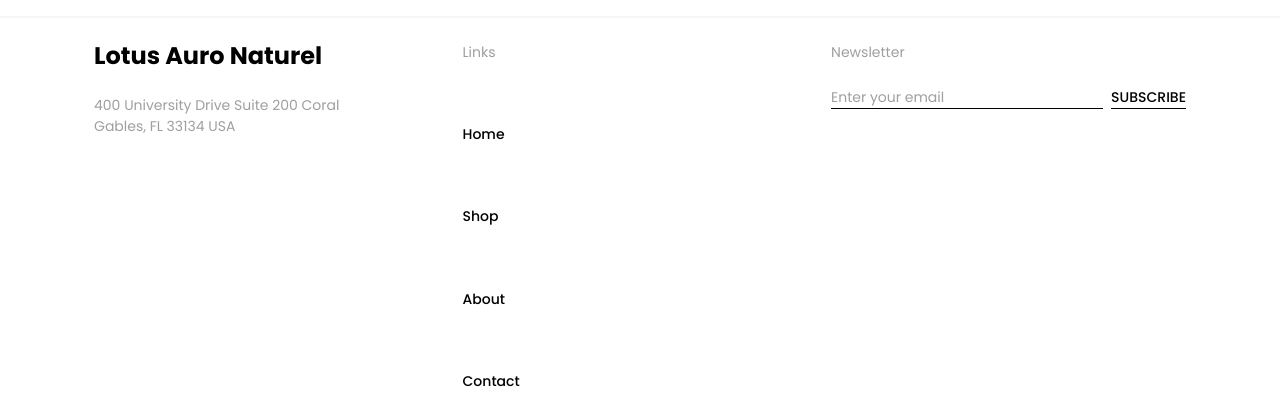
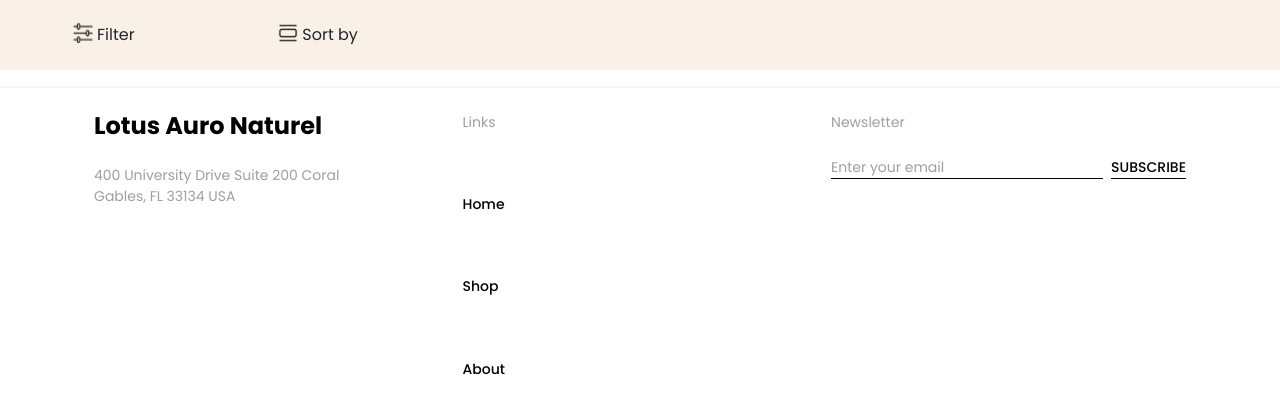
Before and after one commit to mervecoskunn/lotus-project, a Django app: page /shopping/ in a window 1280 px wide. Shown: the part 285-705 px from the top of the page. Run offline with Django 5.2, Linux system fonts and the light colour scheme; some libraries are stand-ins or nearby versions.

Commit message:
filter-row

```diff
--- a/lotus/shopping/static/shopping/css/shopping.css
+++ b/lotus/shopping/static/shopping/css/shopping.css
@@ -21,3 +21,7 @@
   background-size: cover;
   z-index: -1;
 }
+
+.filter-row {
+  background-color: #f9f1e7;
+}
--- /dev/null
+++ b/lotus/shopping/templates/shopping/includes/filter-row.html
@@ -0,0 +1,116 @@
+{% load static %}
+<div class="container-fluid filter-row">
+    <div class="row ps-5 py-3">
+        <div class="col-2 dropdown">
+            <button type="button"
+                    class="btn dropdown-btn d-flex"
+                    data-bs-toggle="dropdown"
+                    aria-expanded="false"
+                    data-bs-auto-close="outside">
+                <img src="{% static 'shopping/images/ic_filter.png' %}"
+                     alt="Filter"
+                     width="20"
+                     height="20">
+                <p class="poppins-400 ms-1 mb-0">Filter</p>
+            </button>
+
+            <form class="dropdown-menu p-4">
+                <div class="mb-3">
+                    <input type="checkbox" id="bracelet" name="bracelet" value="bracelet">
+                    <label for="bracelet">Bracelet</label>
+                </div>
+                <div class="mb-3">
+                    <input type="checkbox" id="pendulum" name="pendulum" value="pendulum">
+                    <label for="pendulum">Pendulum</label>
+                </div>
+                <div class="mb-3">
+                    <input type="checkbox"
+                           id="natural-stones"
+                           name="natural-stones"
+                           value="natural-stones">
+                    <label for="natural-stones">Natural Stones</label>
+                </div>
+                <div class="mb-3">
+                    <input type="checkbox" id="incense" name="incense" value="incense">
+                    <label for="incense">Incense</label>
+                </div>
+                <div class="mb-3">
+                    <input type="checkbox"
+                           id="chakra-stones"
+                           name="chakra-stones"
+                           value="chakra-stones">
+                    <label for="chakra-stones">Chakra Stones</label>
+                </div>
+                <button type="submit" class="btn btn-primary">Filter</button>
+            </form>
+
+        </div>
+
+        <div class="col-2 dropdown">
+            <button type="button"
+                    class="btn dropdown-btn d-flex"
+                    data-bs-toggle="dropdown"
+                    aria-expanded="false"
+                    data-bs-auto-close="outside">
+                <img src="{% static 'shopping/images/ic_sort.png' %}"
+                     alt="Sort"
+                     width="20"
+                     height="20">
+                <p class="poppins-400 ms-1 mb-0">Sort by</p>
+
+            </button>
+
+
+            <form class="dropdown-menu p-4">
+                <div class="mb-3">
+                    <input type="radio"
+                           id="date-added-low-to-high"
+                           name="sort-option"
+                           value="date-added-low-to-high">
+                    <label for="date-added-low-to-high">Date added (low to high)</label>
+                </div>
+
+                <div class="mb-3">
+                    <input type="radio"
+                           id="date-added-high-to-low"
+                           name="sort-option"
+                           value="date-added-high-to-low">
+                    <label for="date-added-high-to-low">Date added (high to low)</label>
+                </div>
+
+                <div class="mb-3">
+                    <input type="radio"
+                           id="price-low-to-high"
+                           name="sort-option"
+                           value="price-low-to-high">
+                    <label for="price-low-to-high">Price (low to high)</label>
+                </div>
+
+                <div class="mb-3">
+                    <input type="radio"
+                           id="price-high-to-low"
+                           name="sort-option"
+                           value="price-high-to-low">
+                    <label for="price-high-to-low">Price (high to low)</label>
+                </div>
+
+                <div class="mb-3">
+                    <input type="radio" id="name-a-z" name="sort-option" value="name-a-z">
+                    <label for="name-a-z">Name (A-Z)</label>
+                </div>
+
+                <div class="mb-3">
+                    <input type="radio" id="name-z-a" name="sort-option" value="name-z-a">
+                    <label for="name-z-a">Name (Z-A)</label>
+                </div>
+
+                <button type="submit" class="btn btn-primary">Sort Products</button>
+            </form>
+        </div>
+
+
+
+
+
+    </div>
+</div>
--- a/lotus/shopping/templates/shopping/shopping.html
+++ b/lotus/shopping/templates/shopping/shopping.html
@@ -10,8 +10,13 @@
 {% endblock lotus_css_files %}
 
 {% block header %}
-    {% include "shopping/includes/banner.html" %}
+    <section>
+        {% include "shopping/includes/banner.html" %}
+    </section>
 {% endblock header %}
 
 {% block lotus_content %}
+    <section>
+        {% include "shopping/includes/filter-row.html" %}
+    </section>
 {% endblock lotus_content %}
```
Also changed, not shown: lotus/shopping/static/shopping/images/ic_filter.png (added), lotus/shopping/static/shopping/images/ic_sort.png (added).
